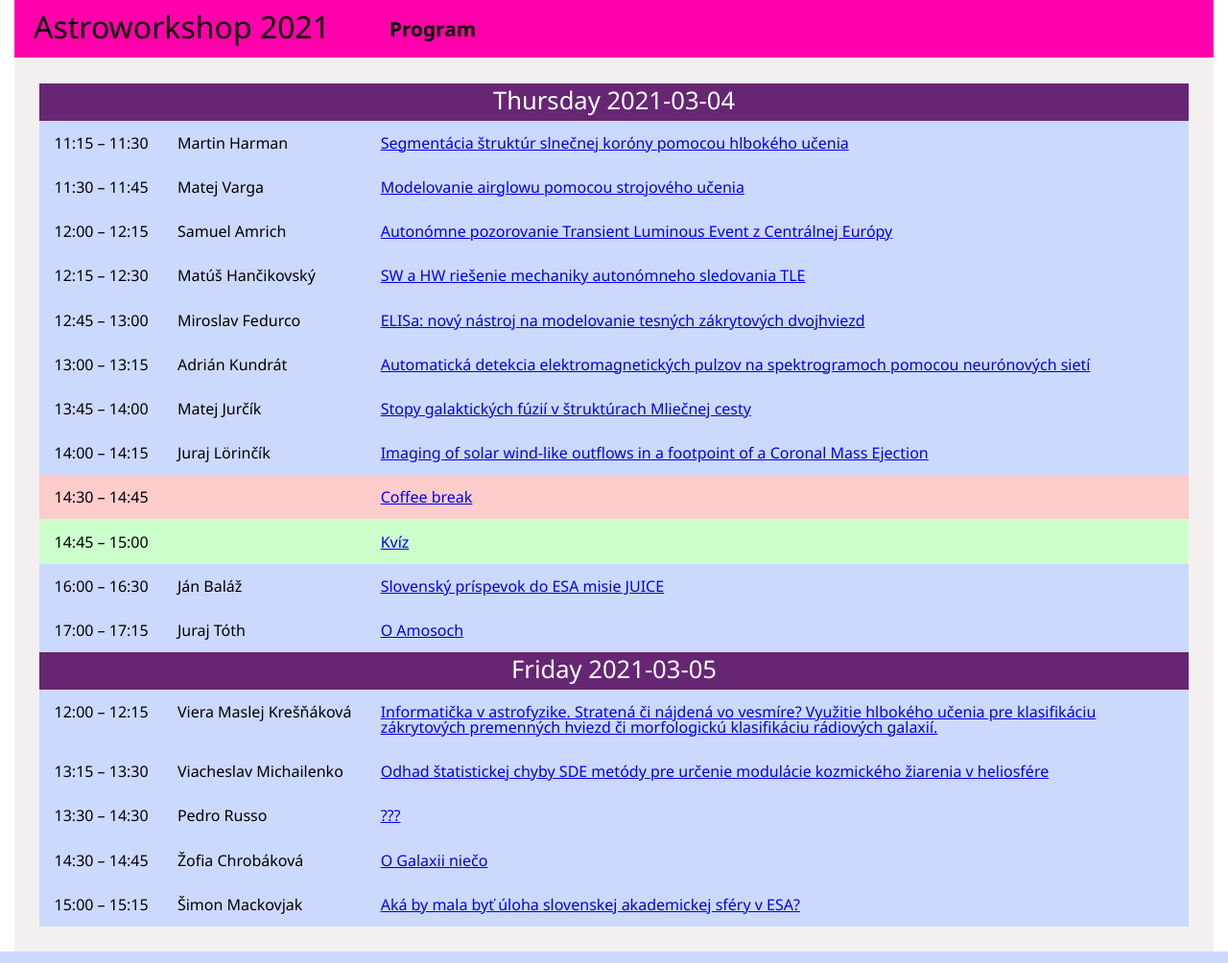
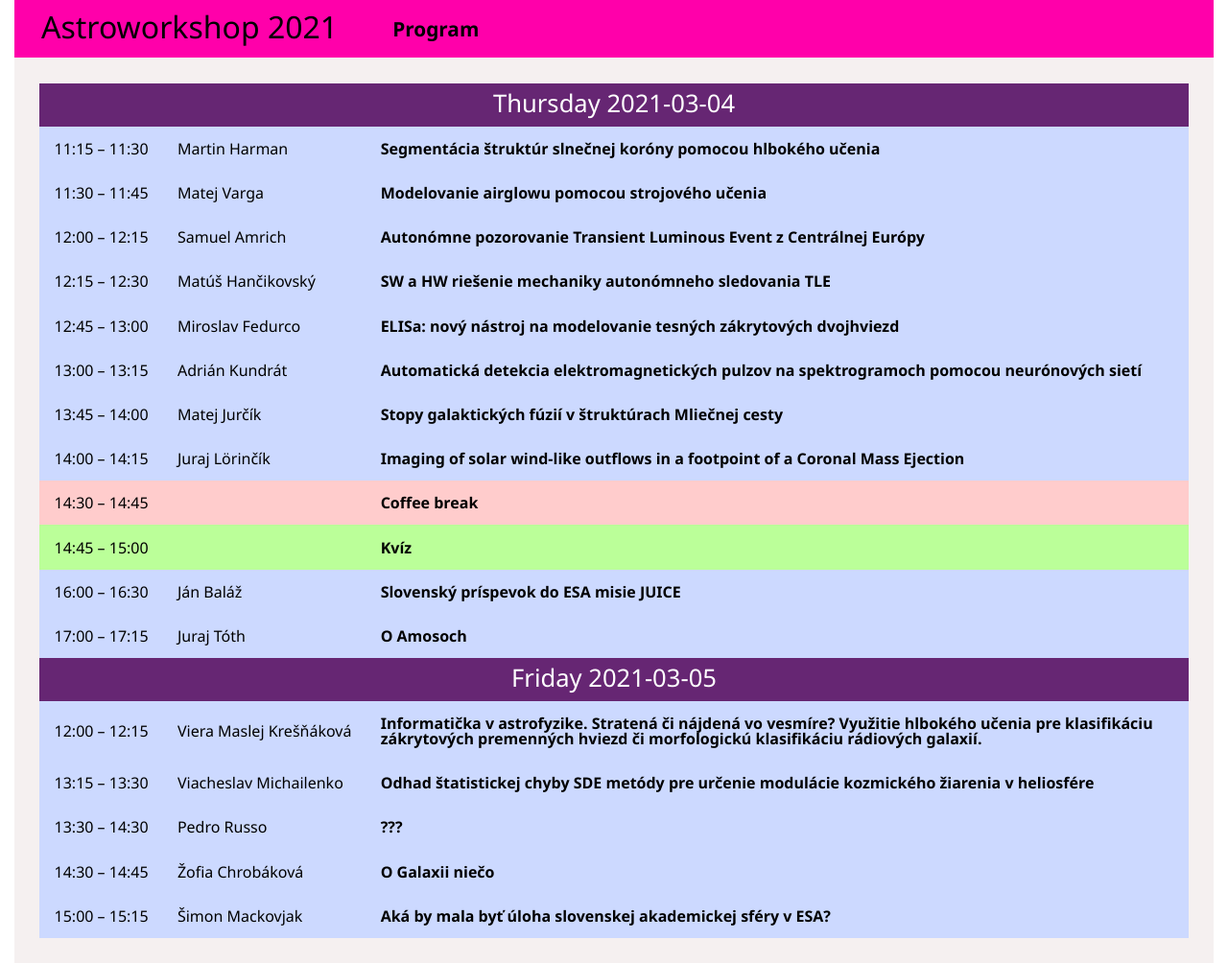
Before and after one commit to sesquideus/astroworkshop, a Django app: page / in a window 1280 px wide. Shown: the whole page at 96% size. Run offline with Django 3.2, Linux system fonts and the light colour scheme; data comes from the database, SQL or seed files in the repository; both versions use the stored data as it was after the commit.

Commit message:
More data

```diff
--- a/core/models/event.py
+++ b/core/models/event.py
@@ -2,7 +2,6 @@ from django.db import models
 
 
 class Event(models.Model):
-    id = models.IntegerField(primary_key=True)
     code = models.CharField(max_length=32, unique=True)
     name = models.CharField(max_length=32, unique=True)
     start = models.DateTimeField()
--- a/static/css/main.css
+++ b/static/css/main.css
@@ -11,7 +11,7 @@ body {
 
 div.header {
     height: 16mm;
-    padding: 12px 20px;
+    padding: 12px 28px;
     background-color: hsl(320, 100%, 50%);
 }
 
@@ -22,7 +22,7 @@ div.header div.title {
 }
 
 div.header h1 {
-    margin: 0px 0px 3px 0px;
+    margin: 0px;
 }
 
 div.header ul {
@@ -118,7 +118,7 @@ table th.day {
     font-size: 160%;
     background-color: hsl(290, 50%, 30%);
     color: white;
-    padding: 5px 0px 8px;
+    padding: 8px 0px 11px;
     border: 0px;
 }
 
@@ -128,6 +128,7 @@ table tr {
 
 table td {
     padding: 4mm;
+    vertical-align: middle;
 }
 
 table td.time, table td.person {
@@ -138,8 +139,14 @@ table td.title {
     width: 10000px;
 }
 
+table td a, table td a:visited {
+    font-weight: 600;
+    text-decoration: none;
+    color: black;
+}
+
 table tr.category-O {
-    background-color: hsl(225, 0%, 80%);
+    background-color: hsl(240, 0%, 80%);
 }
 
 table tr.category-M {
@@ -151,5 +158,5 @@ table tr.category-T {
 }
 
 table tr.category-W {
-    background-color: hsl(120, 100%, 90%);
+    background-color: hsl(100, 100%, 80%);
 }
```
Also changed, not shown: core/migrations/0013_auto_20210223_1846.py (added), db.sqlite3.
